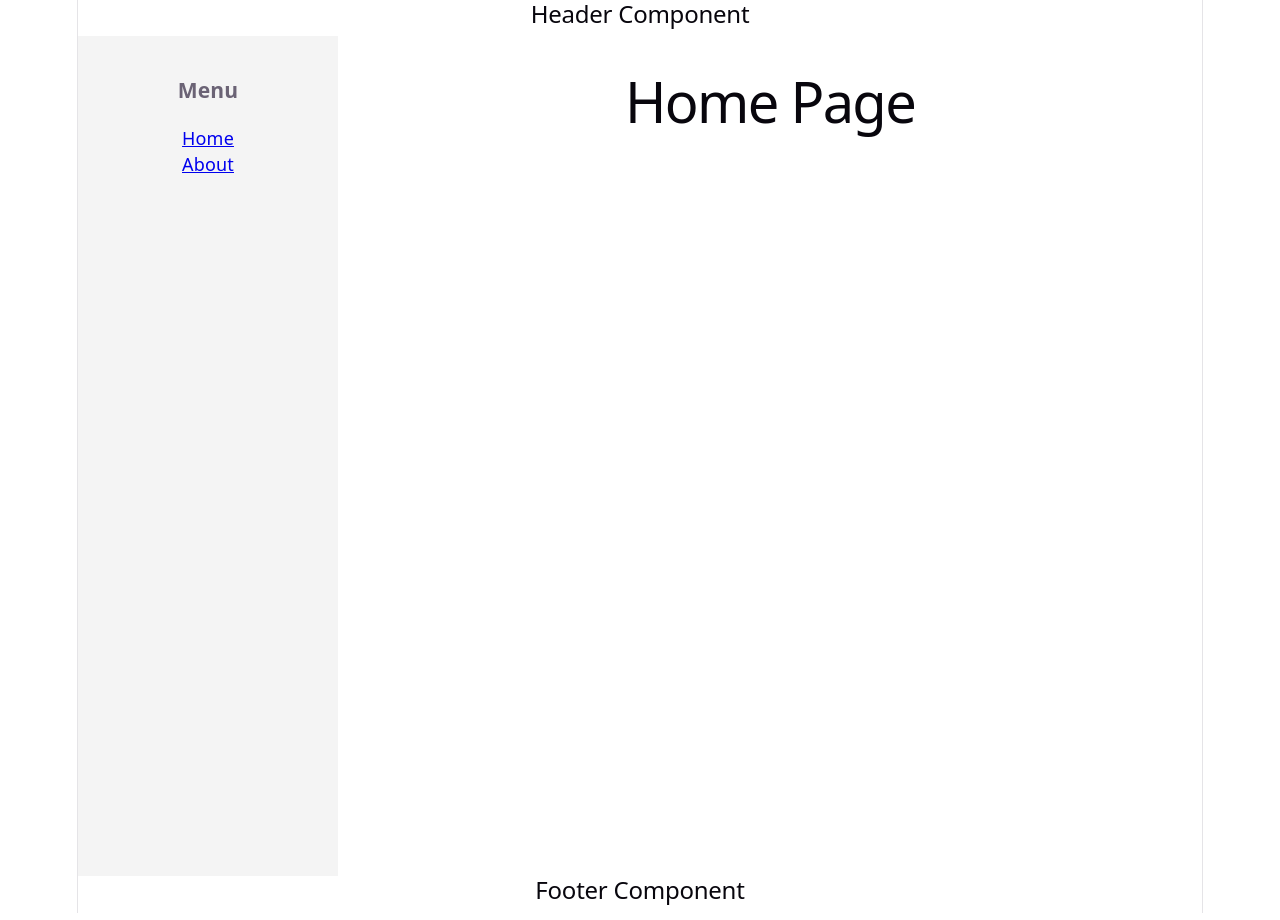
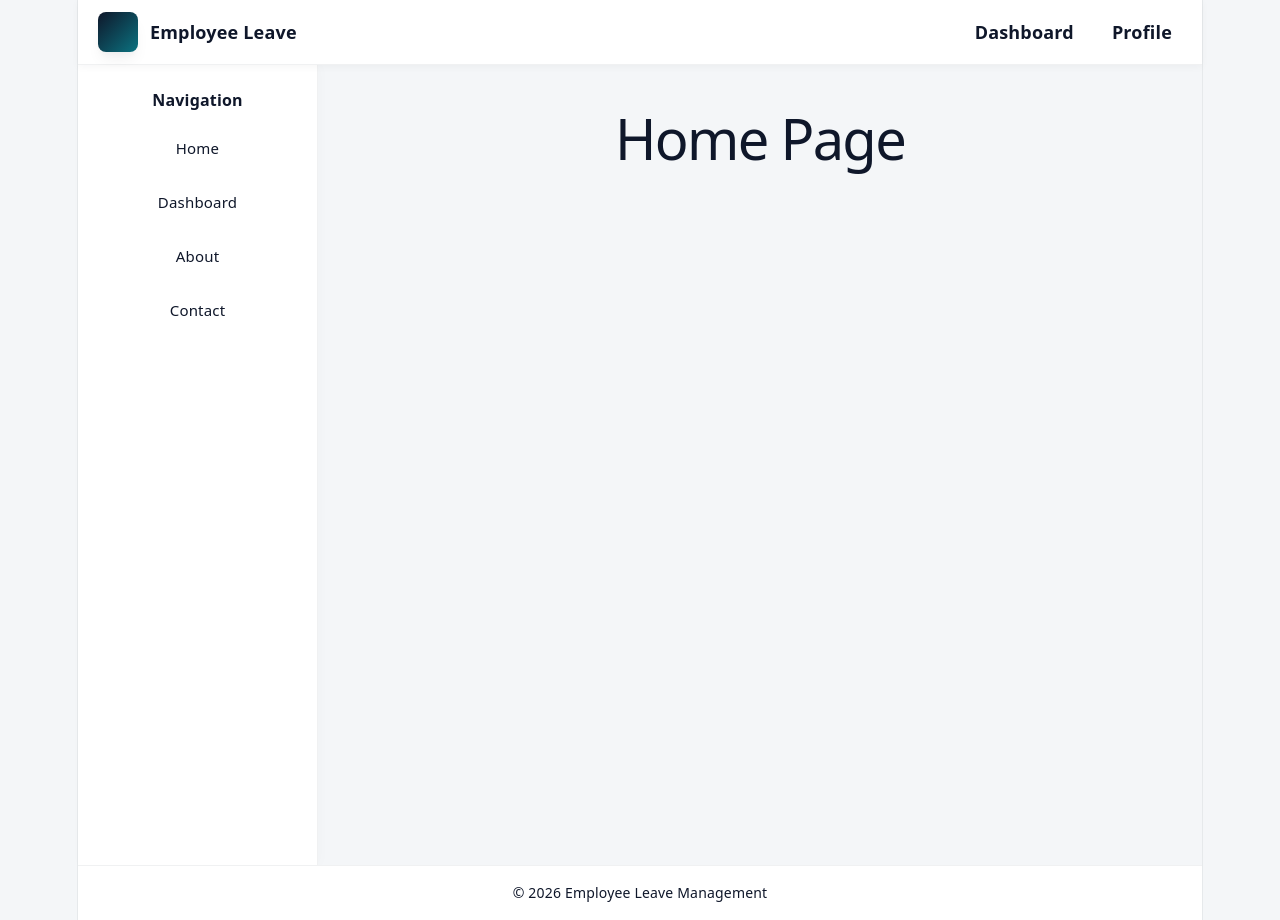
Before and after one commit to nagendra-tkrs/Ailm-training, a React (Vite) app in the folder frontend/: page / in a window 1280 px wide. Built offline with nearby package versions, Linux system fonts and the light colour scheme.

Commit message:
UI: force dark text, fix dashboard/apply-leave integration, update styles

```diff
--- a/frontend/src/components/Footer.jsx
+++ b/frontend/src/components/Footer.jsx
@@ -1,6 +1,10 @@
+import "../styles/layout.css";
+
 function Footer() {
   return (
-    <h2>Footer Component</h2>
+    <footer className="site-footer">
+      <div>© {new Date().getFullYear()} Employee Leave Management</div>
+    </footer>
   );
 }
 
--- a/frontend/src/components/Header.jsx
+++ b/frontend/src/components/Header.jsx
@@ -1,6 +1,18 @@
+import "../styles/layout.css";
+
 function Header() {
   return (
-    <h2>Header Component</h2>
+    <header className="site-header">
+      <div className="site-brand">
+        <div className="logo" aria-hidden="true"></div>
+        <h3>Employee Leave</h3>
+      </div>
+
+      <nav className="site-nav">
+        <a href="/dashboard">Dashboard</a>
+        <a href="/profile">Profile</a>
+      </nav>
+    </header>
   );
 }
 
--- a/frontend/src/components/Sidebar.jsx
+++ b/frontend/src/components/Sidebar.jsx
@@ -1,25 +1,16 @@
 import { Link } from "react-router-dom";
+import "../styles/layout.css";
 
 function Sidebar() {
   return (
-    <aside
-      style={{
-        width: "220px",
-        minHeight: "100vh",
-        backgroundColor: "#f4f4f4",
-        padding: "20px",
-      }}
-    >
-      <h3>Menu</h3>
+    <aside className="site-sidebar">
+      <h3>Navigation</h3>
 
       <nav>
-        <p>
-          <Link to="/">Home</Link>
-        </p>
-
-        <p>
-          <Link to="/about">About</Link>
-        </p>
+        <Link to="/">Home</Link>
+        <Link to="/dashboard">Dashboard</Link>
+        <Link to="/about">About</Link>
+        <Link to="/contact">Contact</Link>
       </nav>
     </aside>
   );
--- a/frontend/src/index.css
+++ b/frontend/src/index.css
@@ -1,15 +1,15 @@
 :root {
-  --text: #6b6375;
-  --text-h: #08060d;
-  --bg: #fff;
-  --border: #e5e4e7;
-  --code-bg: #f4f3ec;
-  --accent: #aa3bff;
-  --accent-bg: rgba(170, 59, 255, 0.1);
-  --accent-border: rgba(170, 59, 255, 0.5);
-  --social-bg: rgba(244, 243, 236, 0.5);
+  --text: #374151; /* darker body text for better contrast */
+  --text-h: #0f172a;
+  --bg: #f4f6f8;
+  --border: rgba(15,23,42,0.06);
+  --code-bg: #f8fafb;
+  --accent: #0ea5a4; /* teal */
+  --accent-bg: rgba(14,165,164,0.06);
+  --accent-border: rgba(14,165,164,0.35);
+  --social-bg: rgba(240, 249, 248, 0.6);
   --shadow:
-    rgba(0, 0, 0, 0.1) 0 10px 15px -3px, rgba(0, 0, 0, 0.05) 0 4px 6px -2px;
+    rgba(15,23,42,0.06) 0 10px 15px -3px, rgba(15,23,42,0.03) 0 4px 6px -2px;
 
   --sans: system-ui, 'Segoe UI', Roboto, sans-serif;
   --heading: system-ui, 'Segoe UI', Roboto, sans-serif;
@@ -33,7 +33,8 @@
 @media (prefers-color-scheme: dark) {
   :root {
     --text: #9ca3af;
-    --text-h: #f3f4f6;
+    /* Force darker headings/text per user request */
+    --text-h: #0f172a;
     --bg: #16171d;
     --border: #2e303a;
     --code-bg: #1f2028;
@@ -53,6 +54,18 @@
 body {
   margin: 0;
 }
+
+/* Global override to ensure readable text color everywhere */
+html, body, #root {
+  color: var(--text-h) !important;
+}
+
+/* Ensure common text elements are visible */
+h1,h2,h3,h4,h5,h6,p,span,a,li,td,th,label {
+  color: var(--text-h) !important;
+}
+
+a { color: var(--text-h) !important; }
 
 #root {
   width: 1126px;
--- a/frontend/src/layouts/MainLayout.jsx
+++ b/frontend/src/layouts/MainLayout.jsx
@@ -2,26 +2,17 @@ import Header from "../components/Header";
 import Sidebar from "../components/Sidebar";
 import Footer from "../components/Footer";
 import { Outlet } from "react-router-dom";
+import "../styles/layout.css";
 
 function MainLayout() {
   return (
     <>
       <Header />
 
-      <div
-        style={{
-          display: "flex",
-          minHeight: "80vh",
-        }}
-      >
+      <div style={{ display: "flex" }}>
         <Sidebar />
 
-        <main
-          style={{
-            flex: 1,
-            padding: "20px",
-          }}
-        >
+        <main className="main-content">
           <Outlet />
         </main>
       </div>
--- a/frontend/src/pages/Dashboard.css
+++ b/frontend/src/pages/Dashboard.css
@@ -1,41 +1,56 @@
+:root{
+  --bg: #f4f6f8;
+  --card: #ffffff;
+  --muted: #6b7280;
+  --accent: #0f172a; /* deep navy */
+  --primary: #0ea5a4; /* teal */
+  --success: #16a34a;
+  --danger: #dc2626;
+}
+
 .dashboard-page {
   min-height: 100vh;
-  background-color: #f5f7fb;
-  padding: 30px 20px;
+  background: linear-gradient(180deg,var(--bg),#eef3f6 60%);
+  padding: 40px 20px;
+  font-family: Inter, system-ui, -apple-system, 'Segoe UI', Roboto, 'Helvetica Neue', Arial;
+  color: var(--accent);
 }
 
 .dashboard-container {
-  max-width: 1200px;
+  max-width: 1100px;
   margin: 0 auto;
 }
 
 .dashboard-header {
-  margin-bottom: 30px;
+  margin-bottom: 28px;
 }
 
 .dashboard-header h1 {
-  margin: 0 0 8px;
-  font-size: 32px;
+  margin: 0 0 6px;
+  font-size: 28px;
+  font-weight: 700;
+  letter-spacing: -0.2px;
 }
 
 .dashboard-header p {
   margin: 0;
-  color: #666;
-  font-size: 16px;
+  color: var(--muted);
+  font-size: 15px;
 }
 
 .dashboard-section {
-  background-color: #ffffff;
-  padding: 24px;
-  margin-bottom: 24px;
-  border-radius: 10px;
-  box-shadow: 0 2px 8px rgba(0, 0, 0, 0.08);
+  background: var(--card);
+  padding: 22px;
+  margin-bottom: 22px;
+  border-radius: 12px;
+  box-shadow: 0 6px 18px rgba(15,23,42,0.06);
 }
 
 .dashboard-section h2 {
   margin-top: 0;
-  margin-bottom: 20px;
-  font-size: 22px;
+  margin-bottom: 18px;
+  font-size: 20px;
+  color: var(--accent);
 }
 
 /* Leave Balance */
@@ -43,25 +58,30 @@
 .leave-balance-grid {
   display: grid;
   grid-template-columns: repeat(3, 1fr);
-  gap: 20px;
+  gap: 18px;
 }
 
 .leave-balance-card {
-  padding: 20px;
-  border: 1px solid #e5e7eb;
-  border-radius: 8px;
+  padding: 20px 18px;
+  border-radius: 10px;
   text-align: center;
+  background: linear-gradient(180deg, rgba(14,165,164,0.06), rgba(255,255,255,0.02));
+  border: 1px solid rgba(15,23,42,0.04);
 }
 
 .leave-balance-card h3 {
-  margin: 0 0 10px;
-  font-size: 17px;
+  margin: 0 0 8px;
+  font-size: 14px;
+  color: var(--muted);
+  text-transform: uppercase;
+  letter-spacing: 0.6px;
 }
 
 .leave-balance-card p {
   margin: 0;
-  font-size: 28px;
-  font-weight: bold;
+  font-size: 26px;
+  font-weight: 700;
+  color: var(--accent);
 }
 
 /* Leave Tables */
@@ -74,18 +94,28 @@
 .leave-table {
   width: 100%;
   border-collapse: collapse;
-  min-width: 750px;
+  min-width: 720px;
+  background: transparent;
 }
 
 .leave-table th,
 .leave-table td {
-  padding: 12px;
+  padding: 12px 14px;
   text-align: left;
-  border-bottom: 1px solid #e5e7eb;
+  border-bottom: 1px solid rgba(15,23,42,0.06);
+  color: var(--text-h);
 }
+
+.leave-table td { color: var(--text-h) !important; }
 
 .leave-table th {
   font-weight: 600;
+  background: rgba(15,23,42,0.02);
+  color: var(--text-h);
+}
+
+.leave-table tr:hover td {
+  background: rgba(14,165,164,0.02);
 }
 
 /* Apply Leave */
@@ -95,11 +125,14 @@
 }
 
 .apply-leave-button {
-  padding: 12px 24px;
+  padding: 12px 20px;
   border: none;
-  border-radius: 6px;
+  border-radius: 8px;
   cursor: pointer;
-  font-size: 16px;
+  font-size: 15px;
+  background: var(--accent);
+  color: white;
+  box-shadow: 0 6px 14px rgba(15,23,42,0.08);
 }
 
 /* Responsive */
@@ -128,17 +161,17 @@
 }
 .dashboard-loading,
 .dashboard-error {
-  background-color: #ffffff;
-  padding: 30px;
+  background: var(--card);
+  padding: 28px;
   text-align: center;
   border-radius: 10px;
   margin-top: 30px;
 }
 .dashboard-error {
-  color: #b91c1c;
+  color: var(--danger);
 }
 .leave-form {
-  max-width: 700px;
+  max-width: 720px;
   margin: 0 auto;
 }
 
@@ -152,15 +185,36 @@
   font-weight: 600;
 }
 
+.leave-form label { color: var(--text-h); }
+
 .leave-form input,
 .leave-form select,
 .leave-form textarea {
   width: 100%;
   padding: 10px 12px;
-  border: 1px solid #ccc;
-  border-radius: 6px;
+  border: 1px solid rgba(15,23,42,0.08);
+  border-radius: 8px;
   font-size: 15px;
   box-sizing: border-box;
+  background: #fff;
+  color: var(--text-h);
+}
+
+/* Force text fill color for webkit-based browsers (date inputs, placeholders) */
+.leave-form input,
+.leave-form textarea,
+.leave-form select {
+  -webkit-text-fill-color: var(--text-h) !important;
+}
+
+/* Muted but visible placeholder for select's disabled option */
+.leave-form select option[disabled] {
+  color: rgba(55,65,81,0.45);
+}
+
+/* Date input inner text for webkit */
+input[type="date"]::-webkit-datetime-edit, input[type="date"]::-webkit-input-placeholder {
+  color: var(--text-h) !important;
 }
 
 .leave-form textarea {
@@ -177,24 +231,30 @@
   width: 100%;
   padding: 12px;
   border: none;
-  border-radius: 6px;
-  font-size: 16px;
-  font-weight: 600;
+  border-radius: 8px;
+  font-size: 15px;
+  font-weight: 700;
   cursor: pointer;
 }
 .form-error {
   margin-top: 6px;
   margin-bottom: 0;
   font-size: 14px;
-  color: #d32f2f;
+  color: var(--danger);
 }
 .success-message {
   margin-bottom: 20px;
   font-size: 15px;
-  font-weight: 500;
-  color: #2e7d32;
+  font-weight: 600;
+  color: var(--success);
 }
 .apply-leave-button:disabled {
   opacity: 0.6;
   cursor: not-allowed;
 }
+
+/* small screens tweaks */
+@media (max-width: 520px) {
+  .leave-balance-grid { grid-template-columns: 1fr; }
+  .form-row { grid-template-columns: 1fr; }
+}
--- a/frontend/src/services/dashboardService.js
+++ b/frontend/src/services/dashboardService.js
@@ -9,12 +9,18 @@ export const getDashboardData = async (token) => {
     },
   });
 
-  if (response.status === 401) {
+  if (response.status === 401 || response.status === 403) {
     throw new Error("AUTHENTICATION_ERROR");
   }
 
   if (!response.ok) {
-    throw new Error("DASHBOARD_REQUEST_FAILED");
+    // Try to parse error detail
+    try {
+      const err = await response.json();
+      throw new Error(err.message || err.detail || "DASHBOARD_REQUEST_FAILED");
+    } catch {
+      throw new Error("DASHBOARD_REQUEST_FAILED");
+    }
   }
 
   return response.json();
--- /dev/null
+++ b/frontend/src/styles/layout.css
@@ -0,0 +1,141 @@
+/* Layout styles for Header, Sidebar, Footer */
+
+.site-header {
+  background: #ffffff; /* solid white for clear contrast */
+  border-bottom: 1px solid rgba(15,23,42,0.06);
+  padding: 12px 20px;
+  display: flex;
+  align-items: center;
+  justify-content: space-between;
+  box-shadow: 0 2px 8px rgba(15,23,42,0.04);
+  position: sticky;
+  top: 0;
+  z-index: 40;
+}
+
+/* Ensure header text is always fully visible */
+.site-header, .site-header * {
+  color: var(--text-h) !important;
+  opacity: 1 !important;
+}
+
+.site-brand {
+  display: flex;
+  gap: 12px;
+  align-items: center;
+}
+
+.site-brand .logo {
+  width: 40px;
+  height: 40px;
+  border-radius: 8px;
+  background: linear-gradient(135deg,var(--accent), #0b7280);
+  box-shadow: var(--shadow);
+}
+
+.site-brand h3 {
+  margin: 0;
+  font-size: 18px;
+  color: var(--text-h) !important;
+}
+
+.site-nav a {
+  color: var(--text-h);
+  margin-left: 18px;
+  text-decoration: none;
+  font-weight: 600;
+  padding: 8px 10px;
+  border-radius: 8px;
+}
+
+.site-nav a:hover,
+.site-nav a:focus {
+  color: var(--text-h);
+  background: var(--accent-bg);
+  text-decoration: none;
+}
+
+.site-nav a:focus-visible {
+  outline: 2px solid var(--accent-border);
+  outline-offset: 2px;
+  border-radius: 8px;
+}
+
+.site-sidebar {
+  width: 240px;
+  min-height: 100vh;
+  background: #ffffff;
+  border-right: 1px solid rgba(15,23,42,0.06);
+  padding: 22px;
+  box-sizing: border-box;
+  box-shadow: 2px 0 12px rgba(15,23,42,0.02);
+}
+
+/* Force sidebar content visibility */
+.site-sidebar, .site-sidebar * {
+  color: var(--text-h) !important;
+  opacity: 1 !important;
+}
+
+.site-sidebar h3 {
+  margin: 0 0 12px;
+  font-size: 16px;
+  color: var(--text-h);
+  font-weight: 700;
+}
+
+.site-sidebar nav a {
+  display: block;
+  color: var(--text-h) !important;
+  padding: 10px 12px;
+  border-radius: 8px;
+  text-decoration: none;
+  margin-bottom: 8px;
+  opacity: 1 !important;
+  font-size: 15px;
+}
+.site-sidebar nav a:hover {
+  background: var(--accent-bg);
+  color: var(--text-h);
+}
+
+/* Ensure form controls and options use high contrast text */
+body, input, select, textarea, button, option {
+  color: var(--text-h);
+}
+
+.main-content {
+  flex: 1;
+  padding: 28px;
+}
+
+/* Ensure inputs and selects show visible placeholder and value colors */
+input::placeholder,
+textarea::placeholder,
+select::placeholder {
+  color: rgba(55,65,81,0.45);
+}
+
+input, select, textarea {
+  color: var(--text-h) !important;
+}
+
+.site-footer {
+  background: var(--card);
+  border-top: 1px solid var(--border);
+  padding: 14px 20px;
+  text-align: center;
+  color: var(--text);
+  font-size: 14px;
+}
+
+/* Footer visible text */
+.site-footer, .site-footer * {
+  color: var(--text-h) !important;
+  opacity: 1 !important;
+}
+
+@media (max-width: 820px) {
+  .site-sidebar { display: none; }
+  .main-content { padding: 18px; }
+}
```
Also changed, not shown: frontend/src/services/applyLeaveService.js (+4 -9 lines).
